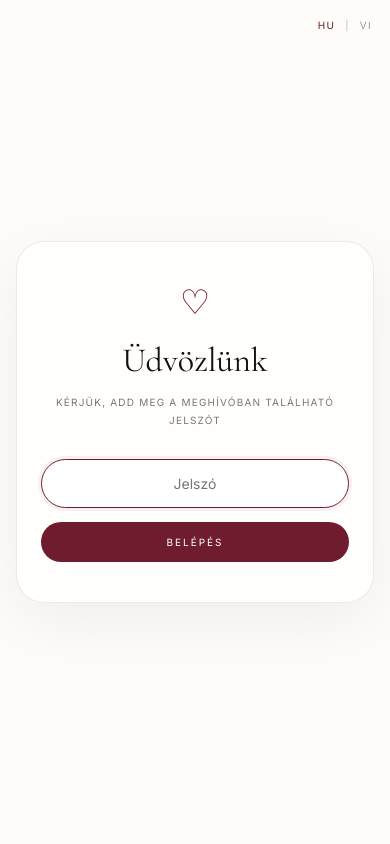
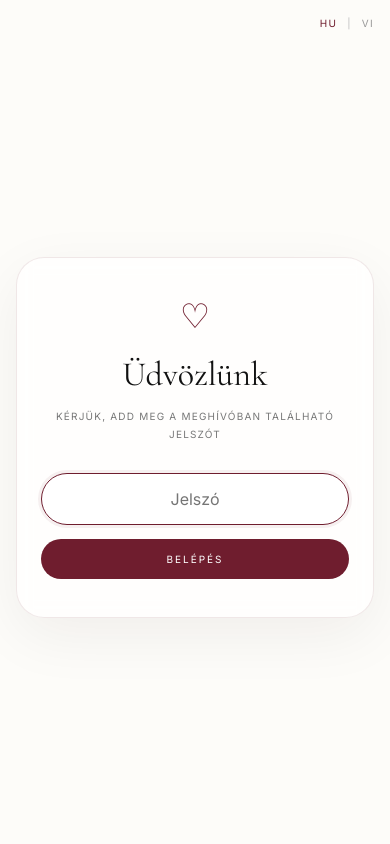
Before and after one commit to dduy1096/wedding-website, a PHP site: page / in a window 390 px wide. Run offline with PHP 8.4, Linux system fonts and the light colour scheme.

Commit message:
Fix mobile layout and update wedding settings

```diff
--- a/index.html
+++ b/index.html
@@ -8,7 +8,7 @@
 
     <meta
         name="viewport"
-        content="width=device-width, initial-scale=1.0"
+        content="width=device-width, initial-scale=1.0, viewport-fit=cover"
     >
 
     <meta
@@ -171,10 +171,6 @@
         <main class="slider-shell">
 
 
-            <!-- ================================= -->
-            <!-- SLIDER VIEWPORT                   -->
-            <!-- ================================= -->
-
             <div
                 id="slidesViewport"
                 class="slides-viewport"
@@ -194,9 +190,6 @@
                         class="wedding-slide"
                         data-slide="0"
                     >
-
-
-                        <!-- SAJÁT SZIRMOK -->
 
                         <div
                             class="slide-petals"
@@ -240,9 +233,6 @@
                         data-slide="1"
                     >
 
-
-                        <!-- SAJÁT SZIRMOK -->
-
                         <div
                             class="slide-petals"
                             aria-hidden="true"
@@ -276,7 +266,7 @@
                                         src="https://www.google.com/maps/embed?pb=!1m18!1m12!1m3!1d4458.905703339603!2d18.888397602025517!3d47.52326291756704!2m3!1f0!2f0!3f0!3m2!1i1024!2i768!4f13.1!3m3!1m2!1s0x476a75be281f38b5%3A0x9fb181c254b618c2!2zRHVkb2sgUmVuZGV6dsOpbnlow6F6IMOpcyBWZW5kw6lnbMWR!5e1!3m2!1shu!2shu!4v1790111942663!5m2!1shu!2shu"
                                         loading="lazy"
                                         allowfullscreen
-                                        referrerpolicy="no-referrer-when-downgrade"
+                                        referrerpolicy="strict-origin-when-cross-origin"
                                         title="Esküvő helyszíne térképen"
                                     ></iframe>
 
@@ -288,7 +278,7 @@
                             <a
                                 id="mapsLink"
                                 class="maps-link"
-                                href="https://www.google.com/maps/search/?api=1&query=47.5243592%2C18.891523"
+                                href="https://www.google.com/maps/search/?api=1&query=Dudok%20Rendezv%C3%A9nyh%C3%A1z%20%C3%A9s%20Vend%C3%A9gl%C5%91"
                                 target="_blank"
                                 rel="noopener noreferrer"
                             >
@@ -358,10 +348,6 @@
             </div>
 
 
-
-            <!-- ================================= -->
-            <!-- SWIPE SEGÉD                       -->
-            <!-- ================================= -->
 
             <p
                 id="swipeHint"
--- a/style.css
+++ b/style.css
@@ -9,16 +9,23 @@
 }
 
 
-html,
+html {
+    width: 100%;
+    min-height: 100%;
+
+    overflow-x: hidden;
+
+    -webkit-text-size-adjust: 100%;
+    text-size-adjust: 100%;
+}
+
+
 body {
     width: 100%;
-    min-height: 100%;
-}
-
-
-body {
     min-height: 100svh;
 
+    margin: 0;
+
     background-color: #fdfcf9;
 
     color: #111111;
@@ -26,6 +33,9 @@ body {
     font-family: "Inter", sans-serif;
 
     overflow-x: hidden;
+
+    -webkit-text-size-adjust: 100%;
+    text-size-adjust: 100%;
 }
 
 
@@ -48,8 +58,25 @@ input {
 .language-switcher {
     position: fixed;
 
-    top: 22px;
-    right: 22px;
+    top:
+        calc(
+            22px
+            +
+            env(
+                safe-area-inset-top,
+                0px
+            )
+        );
+
+    right:
+        calc(
+            22px
+            +
+            env(
+                safe-area-inset-right,
+                0px
+            )
+        );
 
     display: flex;
     align-items: center;
@@ -63,6 +90,8 @@ input {
     letter-spacing: 1.3px;
 
     color: #bbbbbb;
+
+    white-space: nowrap;
 }
 
 
@@ -105,18 +135,40 @@ input {
 /* ================================================= */
 
 .login-screen {
+    width: 100%;
+
     min-height: 100svh;
 
     display: flex;
+
     justify-content: center;
+
     align-items: center;
 
-    padding: 24px;
+    padding:
+        calc(
+            24px
+            +
+            env(
+                safe-area-inset-top,
+                0px
+            )
+        )
+        24px
+        calc(
+            24px
+            +
+            env(
+                safe-area-inset-bottom,
+                0px
+            )
+        );
 }
 
 
 .login-box {
     width: 100%;
+
     max-width: 390px;
 
     padding:
@@ -245,7 +298,7 @@ input {
 
     color: #111111;
 
-    font-size: 14px;
+    font-size: 16px;
 
     text-align: center;
 }
@@ -1236,25 +1329,73 @@ input {
     max-width: 700px
 ) {
 
+    body {
+        min-height: 100dvh;
+    }
+
+
     .language-switcher {
-        top: 14px;
-
-        right: 16px;
+        top:
+            calc(
+                12px
+                +
+                env(
+                    safe-area-inset-top,
+                    0px
+                )
+            );
+
+        right:
+            calc(
+                14px
+                +
+                env(
+                    safe-area-inset-right,
+                    0px
+                )
+            );
 
         font-size: 10px;
     }
 
 
+    /*
+    FONTOS IOS JAVÍTÁS:
+    minimum 16px -> Safari nem zoomol bele
+    */
+
+    .password-input {
+        font-size: 16px;
+    }
+
+
     .login-screen {
+        min-height: 100dvh;
+
         padding:
-            20px
-            16px;
+            calc(
+                60px
+                +
+                env(
+                    safe-area-inset-top,
+                    0px
+                )
+            )
+            16px
+            calc(
+                30px
+                +
+                env(
+                    safe-area-inset-bottom,
+                    0px
+                )
+            );
     }
 
 
     .login-box {
         padding:
-            40px
+            38px
             24px;
     }
 
```
Also changed, not shown: other parts of style.css (+191 -58 lines).
